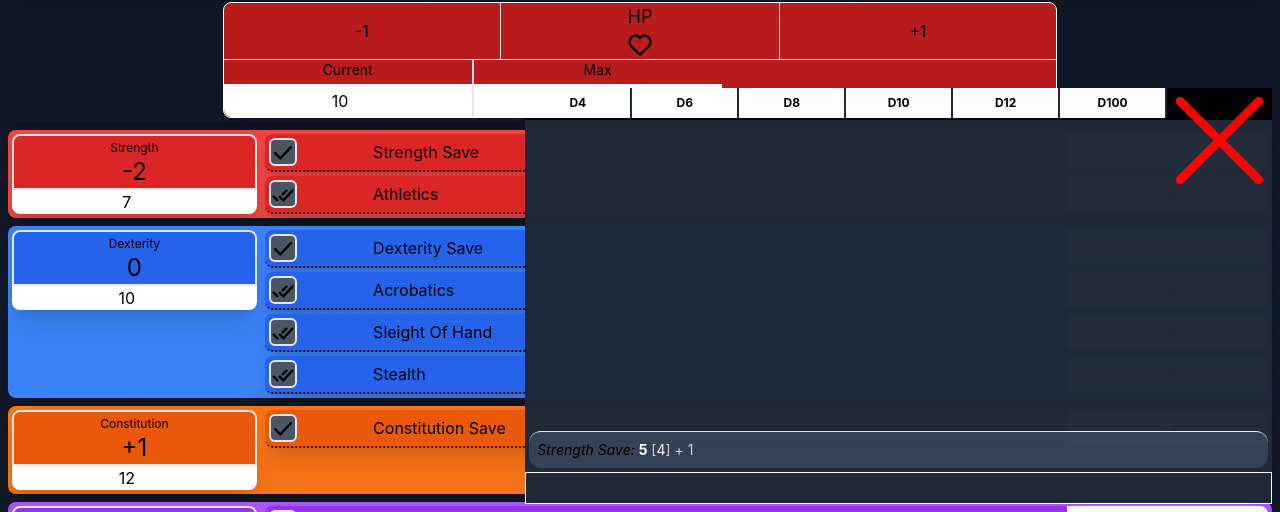
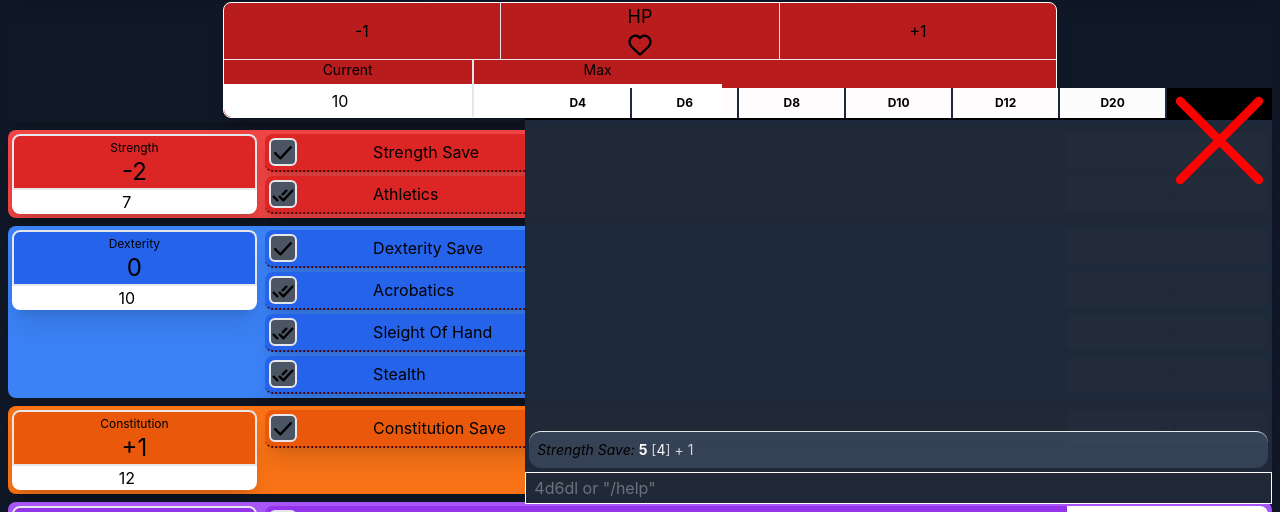
Before and after one commit to JayLeverton/Mnemosyne, a React (Vite) app: page / in a window 1280 px wide. Both pictures are taken after a click on the button "Strength Save". Shown: the part 288-800 px from the top of the page. Built offline with nearby package versions, Linux system fonts and the light colour scheme.

Commit message:
prototype dice rolling via formula (e.g. 4d6dl, 2d20kh)

```diff
--- a/src/Components/Combat.jsx
+++ b/src/Components/Combat.jsx
@@ -96,8 +96,8 @@ function Combat() {
                 <g id="SVGRepo_iconCarrier">
                   {" "}
                   <path
-                    fill-rule="evenodd"
-                    clip-rule="evenodd"
+                    fillRule="evenodd"
+                    clipRule="evenodd"
                     d="M12 6.00019C10.2006 3.90317 7.19377 3.2551 4.93923 5.17534C2.68468 7.09558 2.36727 10.3061 4.13778 12.5772C5.60984 14.4654 10.0648 18.4479 11.5249 19.7369C11.6882 19.8811 11.7699 19.9532 11.8652 19.9815C11.9483 20.0062 12.0393 20.0062 12.1225 19.9815C12.2178 19.9532 12.2994 19.8811 12.4628 19.7369C13.9229 18.4479 18.3778 14.4654 19.8499 12.5772C21.6204 10.3061 21.3417 7.07538 19.0484 5.17534C16.7551 3.2753 13.7994 3.90317 12 6.00019Z"
                     stroke="#000000"
                     strokeWidth="2"
@@ -114,7 +114,9 @@ function Combat() {
         </div>
         <div className="flex grid-cols-2 col-span-3 grid-flow-col">
           <div className="flex flex-col h-auto grid-rows-2 text-center border-r-[1px] align-middle">
-            <div className="h-full my-auto max-h-6 text-sm text-center align-middle">Current</div>
+            <div className="h-full my-auto max-h-6 text-sm text-center align-middle">
+              Current
+            </div>
 
             <input
               className="text-center h-full w-full rounded-bl-lg"
@@ -124,7 +126,9 @@ function Combat() {
           </div>
 
           <div className="flex flex-col h-auto grid-rows-2 text-center border-l-[1px] align-middle">
-            <div className="flex flex-col h-full my-auto max-h-6 text-sm text-center align-middle">Max</div>
+            <div className="flex flex-col h-full my-auto max-h-6 text-sm text-center align-middle">
+              Max
+            </div>
             <input
               className="text-center h-full w-full rounded-br-lg"
               type="number"
--- a/src/Components/DiceRoller.jsx
+++ b/src/Components/DiceRoller.jsx
@@ -6,6 +6,7 @@ import {
   // userModsContext,
 } from "../Context";
 import DiceRollInstance from "./DiceRollInstance";
+import DieButton from "./DieButton";
 
 function DiceRoller() {
   const { setDiceRollerFalse, setDiceRollerTrue } = useContext(
@@ -14,28 +15,126 @@ function DiceRoller() {
 
   const { diceRollInstances } = useContext(diceRollInstancesContext);
 
+  const [tempRollFormula, setTempRollFormula] = useState("");
+
+  const clearTempRollFormula = () => {
+    setTempRollFormula("");
+  };
+
+  const handleKeyDown = (e) => {
+    if (e.key === "Enter") {
+      console.log(tempRollFormula);
+      rollDice(tempRollFormula);
+      clearTempRollFormula();
+    }
+  };
+
+  //
+  // Dice button functions
+  const updateFormulaWithDice = (tempRollFormula, sides) => {
+    const diceRegex = new RegExp(`(\\d*)d${sides}`);
+    const match = tempRollFormula.match(diceRegex);
+
+    if (match) {
+      const count = match[1] === "" ? 1 : parseInt(match[1], 10);
+      return tempRollFormula.replace(diceRegex, `${count + 1}d${sides}`);
+    } else {
+      return tempRollFormula + ` + 1d${sides}`;
+    }
+  };
+
+  const handleDiceClick = (sides) => {
+    const updatedFormula = updateFormulaWithDice(tempRollFormula, sides);
+    setTempRollFormula(updatedFormula);
+  };
+
+  //
+  // Full roll function
+  const rollDice = (formula) => {
+    const diceRegex = /(\d*)d(\d+)(kh\d+|dl\d+)?/g;
+    const parts = [...formula.matchAll(diceRegex)];
+    const results = [];
+    let totalSum = 0;
+
+    parts.forEach((part) => {
+      const count = part[1] === "" ? 1 : parseInt(part[1], 10); // How many dice to roll
+      const sides = parseInt(part[2], 10); // Dice sides
+      let rolls = [];
+
+      // Roll the dice
+      for (let i = 0; i < count; i++) {
+        rolls.push(Math.floor(Math.random() * sides) + 1);
+      }
+
+      const originalRolls = [...rolls];
+
+      // Apply modifiers like "keep highest" or "drop lowest"
+      if (part[3]) {
+        const modifier = part[3];
+        if (modifier.startsWith("kh")) {
+          const keep = parseInt(modifier.slice(2), 10);
+          rolls.sort((a, b) => b - a);
+          rolls = rolls.slice(0, keep);
+        } else if (modifier.startsWith("dl")) {
+          const drop = parseInt(modifier.slice(2), 10);
+          rolls.sort((a, b) => a - b);
+          rolls = rolls.slice(drop);
+        }
+      }
+
+      const sum = rolls.reduce((sum, roll) => sum + roll, 0);
+      totalSum += sum;
+
+      results.push({
+        dice: `d${sides}`,
+        originalRolls,
+        rolls,
+        sum,
+      });
+    });
+    console.log(totalSum);
+
+    results.map((result, index) => {
+      console.log(`${result.originalRolls.join(", ")}`);
+    });
+
+    return { totalSum, results };
+  };
+
   return (
     <div className="fixed overscroll-contain grid-rows-3 w-7/12 right-0 bottom-0 m-2 h-[26rem] bg-slate-800 opacity-[99%]">
       <div className="flex flex-col h-full">
-        <div className="sticky top-0 grid grid-rows-1 grid-cols-7 h-8 border-b-2  border-black w-full gap-x-0.5">
-          <button className="bg-white text-black text-center font-bold text-xs">
-            D4
-          </button>
-          <button className="bg-white text-black text-center font-bold text-xs">
-            D6
-          </button>
-          <button className="bg-white text-black text-center font-bold text-xs">
-            D8
-          </button>
-          <button className="bg-white text-black text-center font-bold text-xs">
-            D10
-          </button>
-          <button className="bg-white text-black text-center font-bold text-xs">
-            D12
-          </button>
-          <button className="bg-white text-black text-center font-bold text-xs">
-            D100
-          </button>
+        <div className="sticky top-0 grid grid-rows-1 grid-cols-7 h-8 border-b-2 border-black w-full gap-x-0.5">
+          <DieButton
+            diceSides="4"
+            setTempRollFormula={setTempRollFormula}
+            handleDiceClick={handleDiceClick}
+          ></DieButton>
+          <DieButton
+            diceSides="6"
+            setTempRollFormula={setTempRollFormula}
+            handleDiceClick={handleDiceClick}
+          ></DieButton>
+          <DieButton
+            diceSides="8"
+            setTempRollFormula={setTempRollFormula}
+            handleDiceClick={handleDiceClick}
+          ></DieButton>
+          <DieButton
+            diceSides="10"
+            setTempRollFormula={setTempRollFormula}
+            handleDiceClick={handleDiceClick}
+          ></DieButton>
+          <DieButton
+            diceSides="12"
+            setTempRollFormula={setTempRollFormula}
+            handleDiceClick={handleDiceClick}
+          ></DieButton>
+          <DieButton
+            diceSides="20"
+            setTempRollFormula={setTempRollFormula}
+            handleDiceClick={handleDiceClick}
+          ></DieButton>
           <button className="bg-black" onClick={setDiceRollerFalse}>
             <CloseSVG />
           </button>
@@ -55,8 +154,13 @@ function DiceRoller() {
               />
             ))}
         </div>
-
-        <input className="flex min-h-8 h-8 pt-4 border-[1px] bg-gray-800 border-white"></input>
+        <input
+          className="flex pl-2 min-h-8 h-8 border-[1px] bg-gray-800 border-white placeholder-gray-500"
+          value={tempRollFormula}
+          onChange={(e) => setTempRollFormula(e.target.value)}
+          onKeyDown={handleKeyDown}
+          placeholder='4d6dl or "/help"'
+        ></input>
       </div>
     </div>
   );
--- /dev/null
+++ b/src/Components/DieButton.jsx
@@ -0,0 +1,14 @@
+import React from "react";
+
+function DieButton({ diceSides, setTempRollFormula, handleDiceClick }) {
+  return (
+    <button
+      className="bg-white text-black text-center font-bold text-xs"
+      onClick={() => handleDiceClick(diceSides)}
+    >
+      D{diceSides}
+    </button>
+  );
+}
+
+export default DieButton;
```
